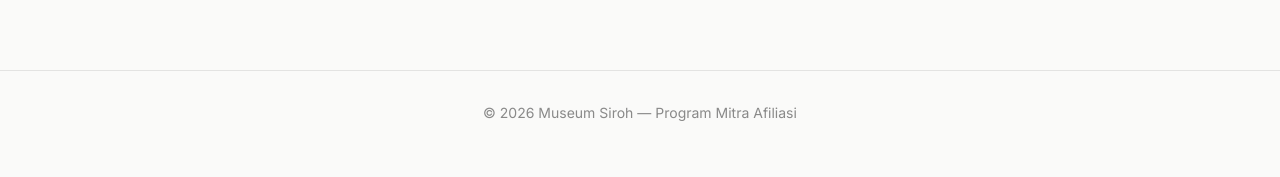
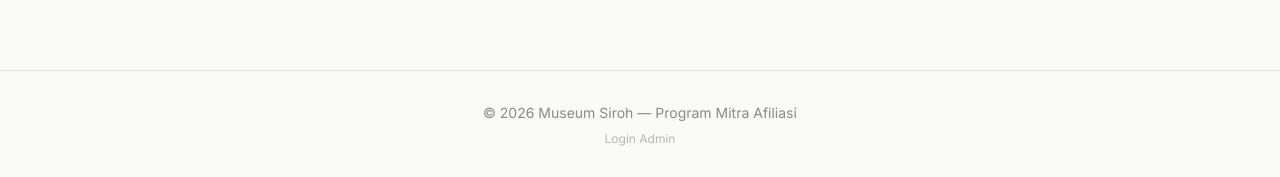
Before and after one commit to wafiir051-ai/museumsiroh, a React (Vite) app: page / in a window 1280 px wide. Shown: the part 2136-2313 px from the top of the page. Before the commit the page ends 2291 px from the top, so only its background shows below. Built offline with nearby package versions, Linux system fonts and the light colour scheme; no server answers; the database is empty.

Commit message:
Tambah link Login Admin di footer landing page

```diff
--- a/src/pages/LandingPage.jsx
+++ b/src/pages/LandingPage.jsx
@@ -188,7 +188,10 @@ export default function LandingPage() {
       </section>
 
       <footer className="border-t border-siroh-ink/10 py-8 text-center text-sm text-siroh-ink/50 dark:border-white/10 dark:text-white/50">
-        © {new Date().getFullYear()} Museum Siroh — Program Mitra Afiliasi
+        <p>© {new Date().getFullYear()} Museum Siroh — Program Mitra Afiliasi</p>
+        <Link to="/admin/login" className="mt-2 inline-block text-xs text-siroh-ink/30 hover:text-siroh-ink/50 dark:text-white/30 dark:hover:text-white/50">
+          Login Admin
+        </Link>
       </footer>
     </div>
   )
```
